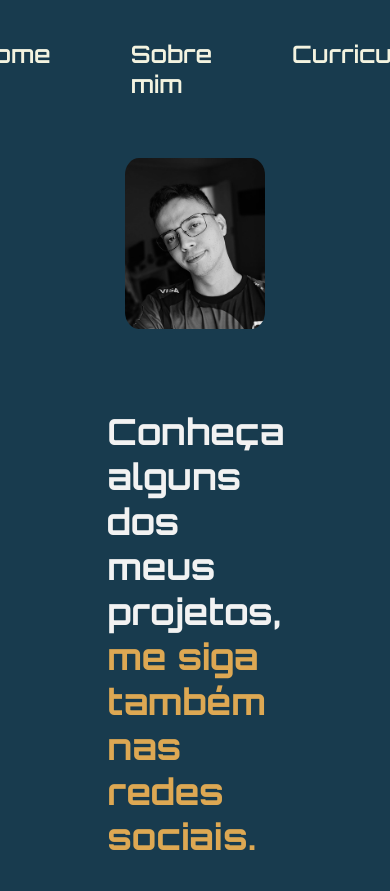
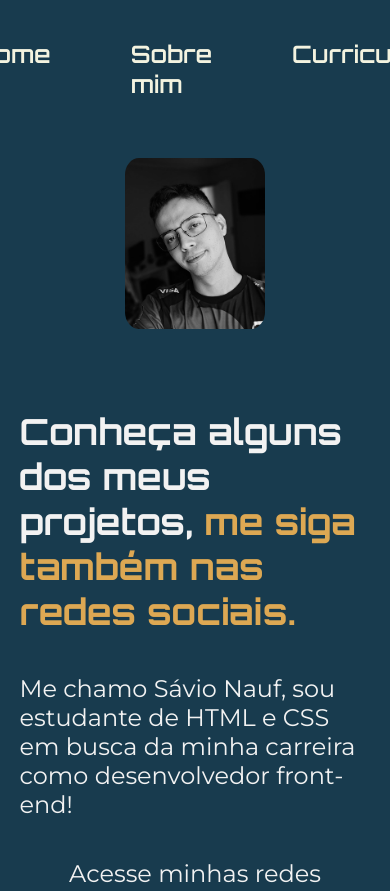
Before and after one commit to SavioNauf/Portifolio, a plain HTML site: page index.html in a window 390 px wide. Shown: the top 891 px of the page. Drawn offline with Linux system fonts and the light colour scheme; a web font is replaced by a local one.

Commit message:
Add files via upload

```diff
--- a/Styles/portifolio.css
+++ b/Styles/portifolio.css
@@ -160,6 +160,6 @@ body{
         padding: 5%;
     }
     .apresentacao__conteudo{
-        width: autodth;
+        width: auto;
     }
 }
```
